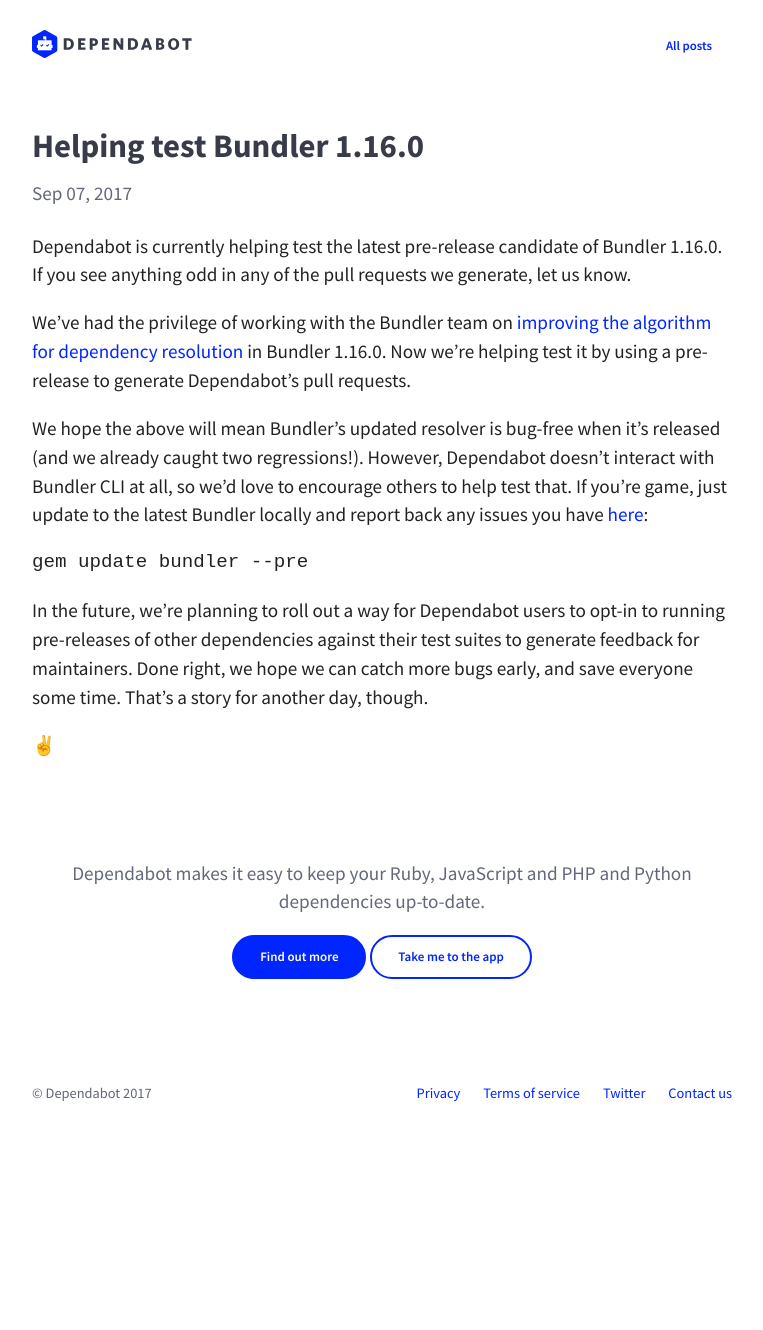
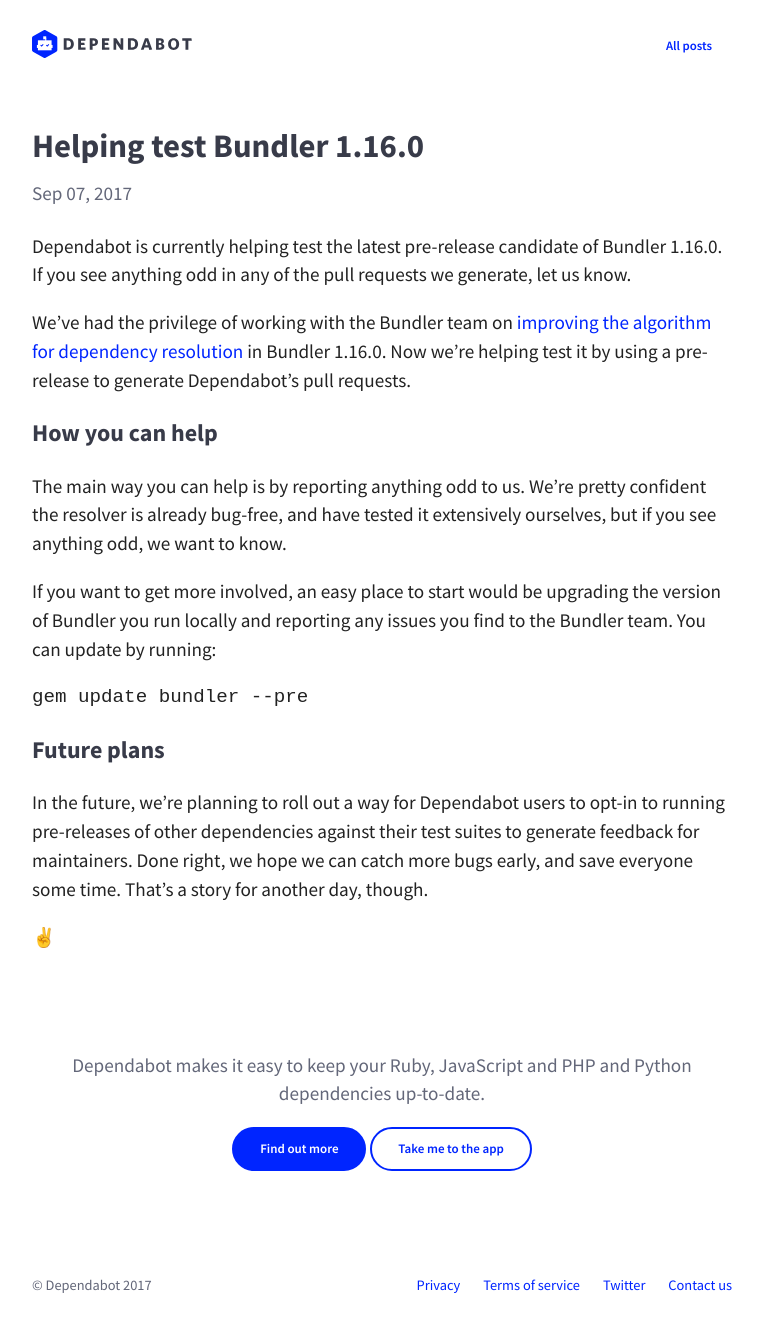
Before and after one commit to desenvolvedorIcotrade/App.bot, a Jekyll site: the page built from blog/_posts/2017-09-07-helping-test-bundler.md, in a window 1280 px wide. Shown: the whole page, without its empty margins (258-1021 px from the left). Built offline with Jekyll 4.4.1, drawn with Linux system fonts in a browser that asks for light colours; nearby versions of some CDN libraries; before the commit the page ends 1138 px from its top, so only the background shows below that.

Commit message:
Wordmith

````diff
--- a/blog/_posts/2017-09-07-helping-test-bundler.md
+++ b/blog/_posts/2017-09-07-helping-test-bundler.md
@@ -13,15 +13,21 @@
 Bundler 1.16.0. Now we're helping test it by using a pre-release to generate
 Dependabot's pull requests.
 
-We hope the above will mean Bundler's updated resolver is bug-free when it's
-released (and we already caught two regressions!). However, Dependabot doesn't
-interact with Bundler CLI at all, so we'd love to encourage others to help test
-that. If you're game, just update to the latest Bundler locally and report back
-any issues you have [here][bundler-github]:
+### How you can help
+
+The main way you can help is by reporting anything odd to us. We're pretty
+confident the resolver is already bug-free, and have tested it extensively
+ourselves, but if you see anything odd, we want to know.
+
+If you want to get more involved, an easy place to start would be upgrading the
+version of Bundler you run locally and reporting any issues you find to the
+Bundler team. You can update by running:
 
 ```
 gem update bundler --pre
 ```
+
+### Future plans
 
 In the future, we're planning to roll out a way for Dependabot users to opt-in
 to running pre-releases of other dependencies against their test suites to
@@ -31,4 +37,3 @@
 ✌️
 
 [improving-resolution]: https://dependabot.com/blog/improving-dependency-resolution-in-bundler
-[bundler-github]: https://github.com/bundler/bundler
````
